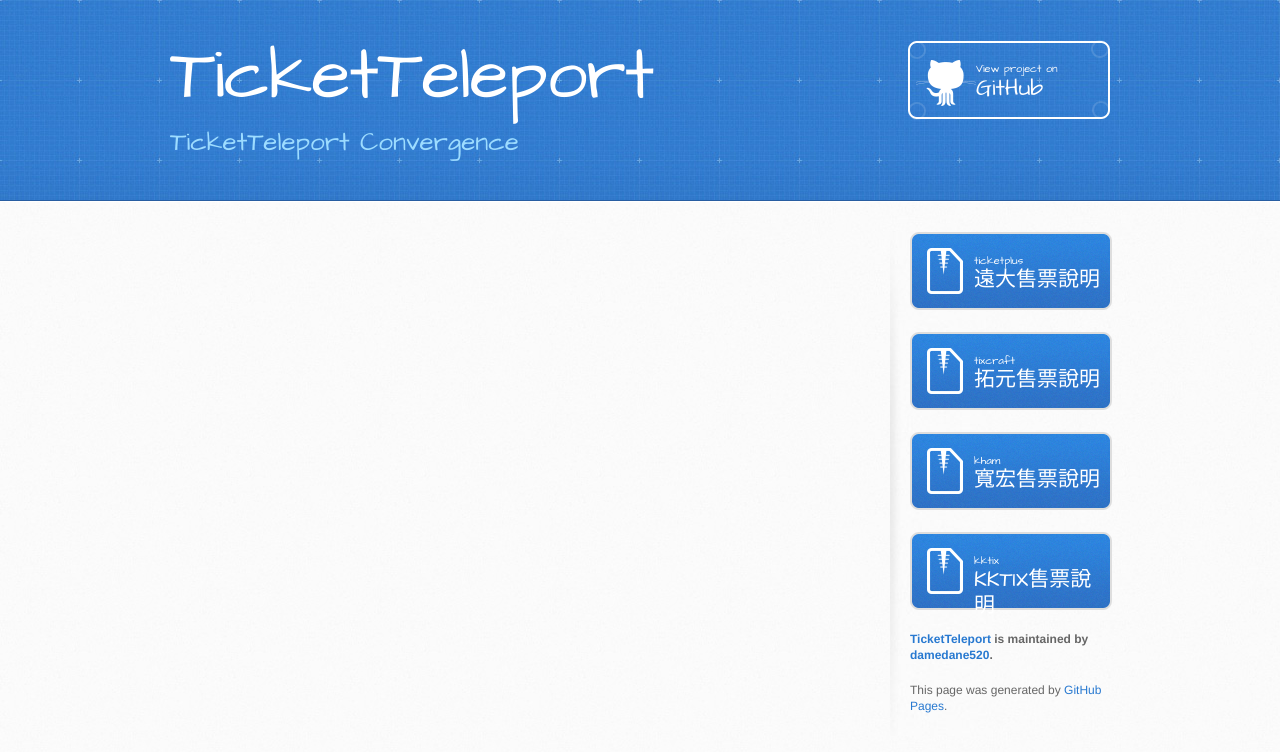
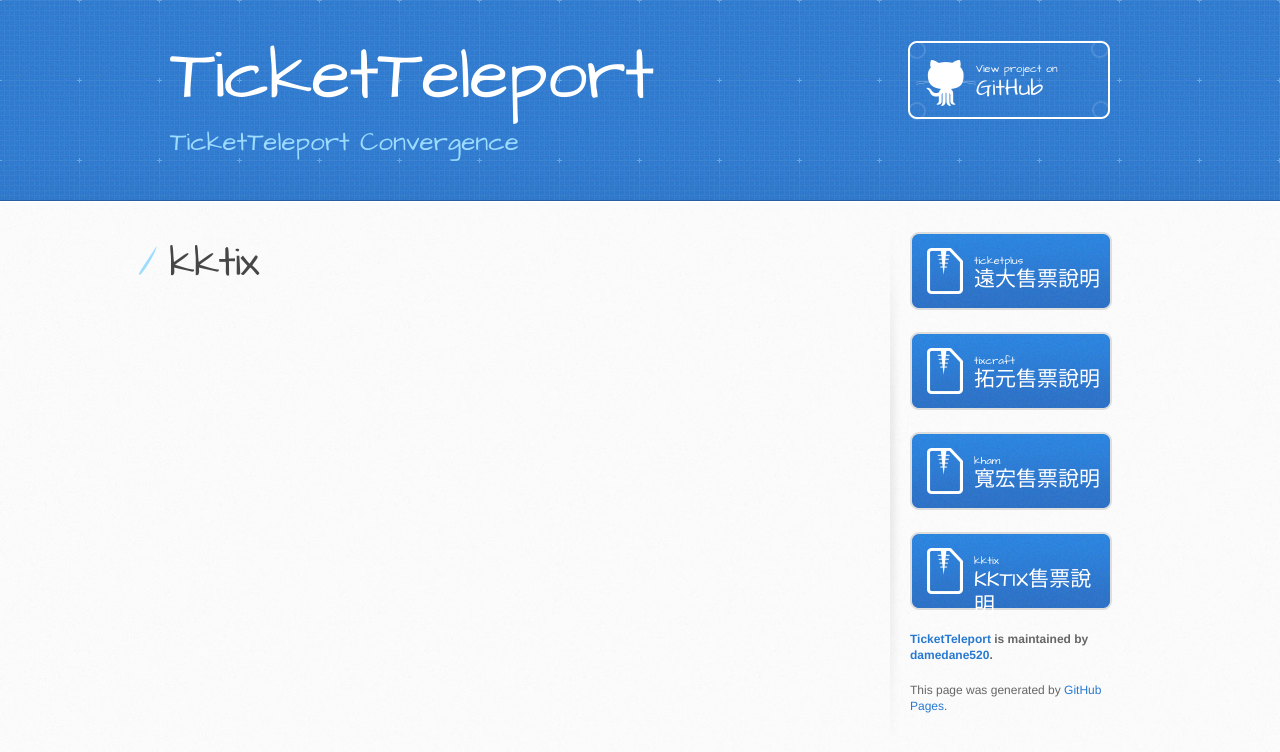
Before and after one commit to damedane520/TicketTeleport, a Jekyll site: the page built from kktix.md, in a window 1280 px wide. Shown: the top 752 px of the page. Built offline with Jekyll 4.4.1, drawn with Linux system fonts in a browser that asks for light colours; our own code applies the rules of GitHub Pages for plain Markdown files.

Commit message:
Update kktix.md

```diff
--- a/kktix.md
+++ b/kktix.md
@@ -1,3 +1,5 @@
 ---
 layout: mylayouts
 ---
+
+# kktix
```
